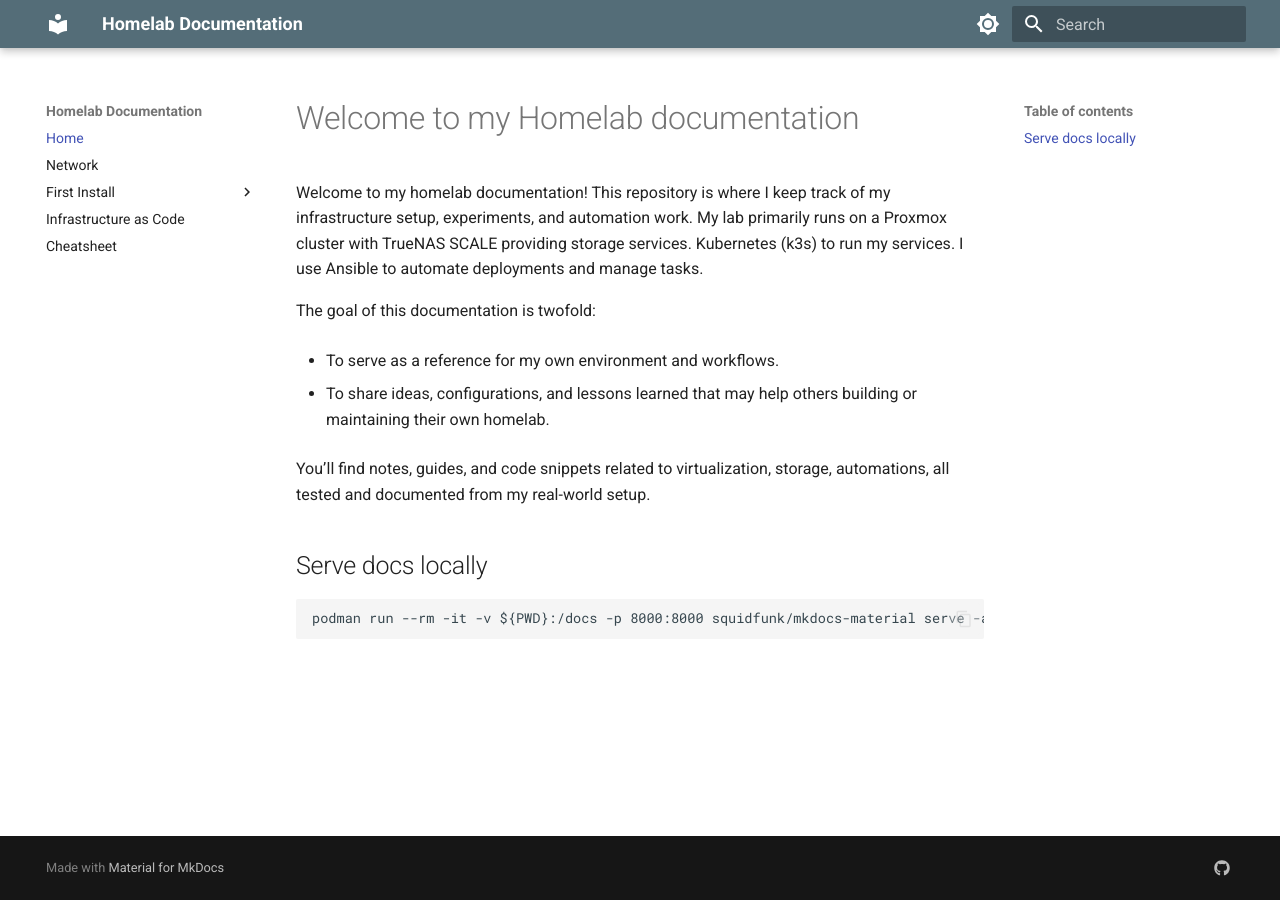
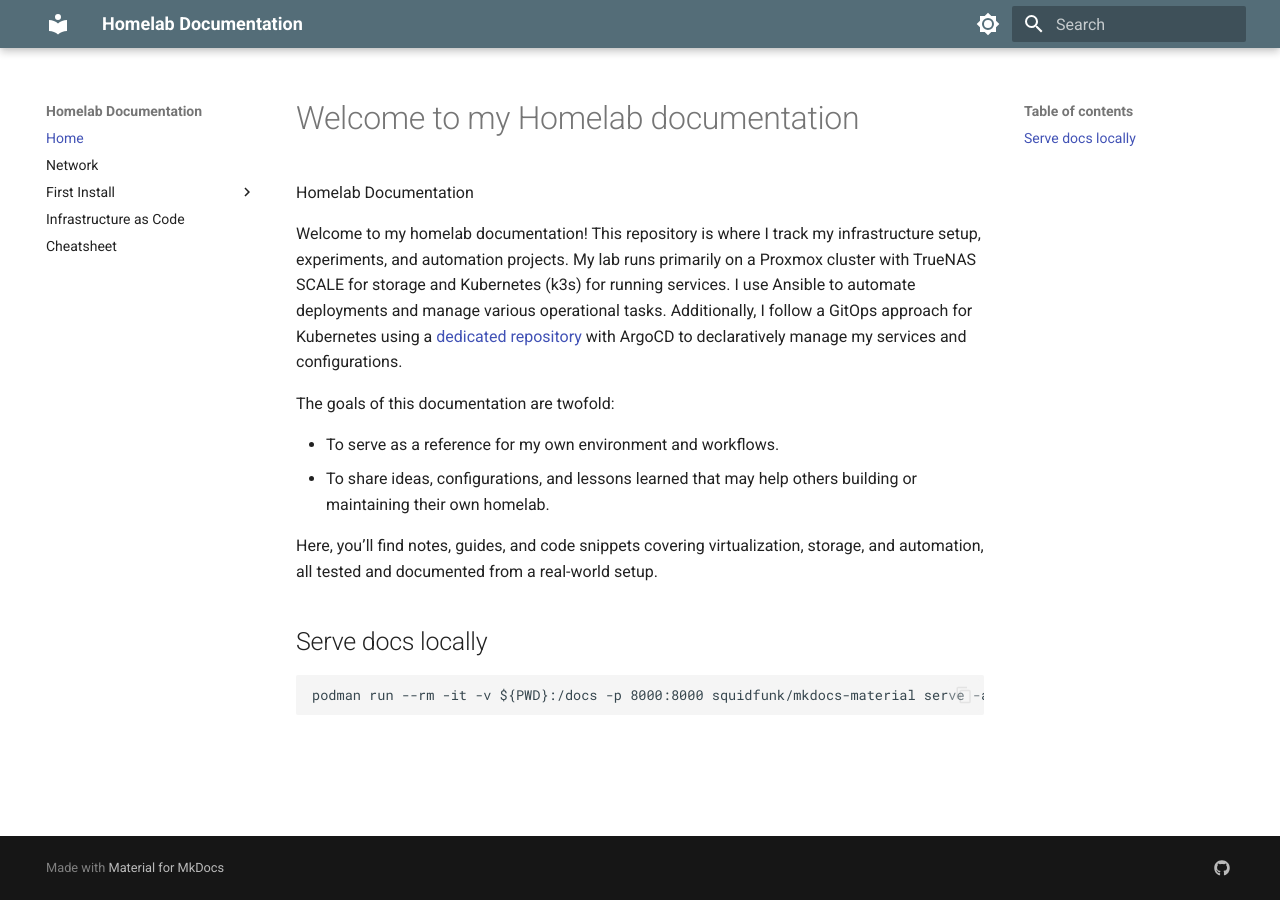
Before and after one commit to x-real-ip/documentation, an MkDocs documentation site: the page built from docs/index.md, in a window 1280 px wide. Built offline with MkDocs 1.6.1 and Material for MkDocs 9.7.7, drawn with Linux system fonts in a browser that asks for light colours.

Commit message:
Add more docs

```diff
--- a/docs/index.md
+++ b/docs/index.md
@@ -1,15 +1,15 @@
 # Welcome to my Homelab documentation
 
-Welcome to my homelab documentation!
-This repository is where I keep track of my infrastructure setup, experiments, and automation work. My lab primarily runs on a Proxmox cluster with TrueNAS SCALE providing storage services. Kubernetes (k3s) to run my services. I use Ansible to automate deployments and manage tasks.
+Homelab Documentation
 
-The goal of this documentation is twofold:
+Welcome to my homelab documentation! This repository is where I track my infrastructure setup, experiments, and automation projects. My lab runs primarily on a Proxmox cluster with TrueNAS SCALE for storage and Kubernetes (k3s) for running services. I use Ansible to automate deployments and manage various operational tasks. Additionally, I follow a GitOps approach for Kubernetes using a [dedicated repository](https://github.com/x-real-ip/gitops) with ArgoCD to declaratively manage my services and configurations.
+
+The goals of this documentation are twofold:
 
 - To serve as a reference for my own environment and workflows.
-
 - To share ideas, configurations, and lessons learned that may help others building or maintaining their own homelab.
 
-You’ll find notes, guides, and code snippets related to virtualization, storage, automations, all tested and documented from my real-world setup.
+Here, you’ll find notes, guides, and code snippets covering virtualization, storage, and automation, all tested and documented from a real-world setup.
 
 
 ## Serve docs locally
```
Also changed, not shown: docs/cheatsheet.md (+14 -0 lines).
